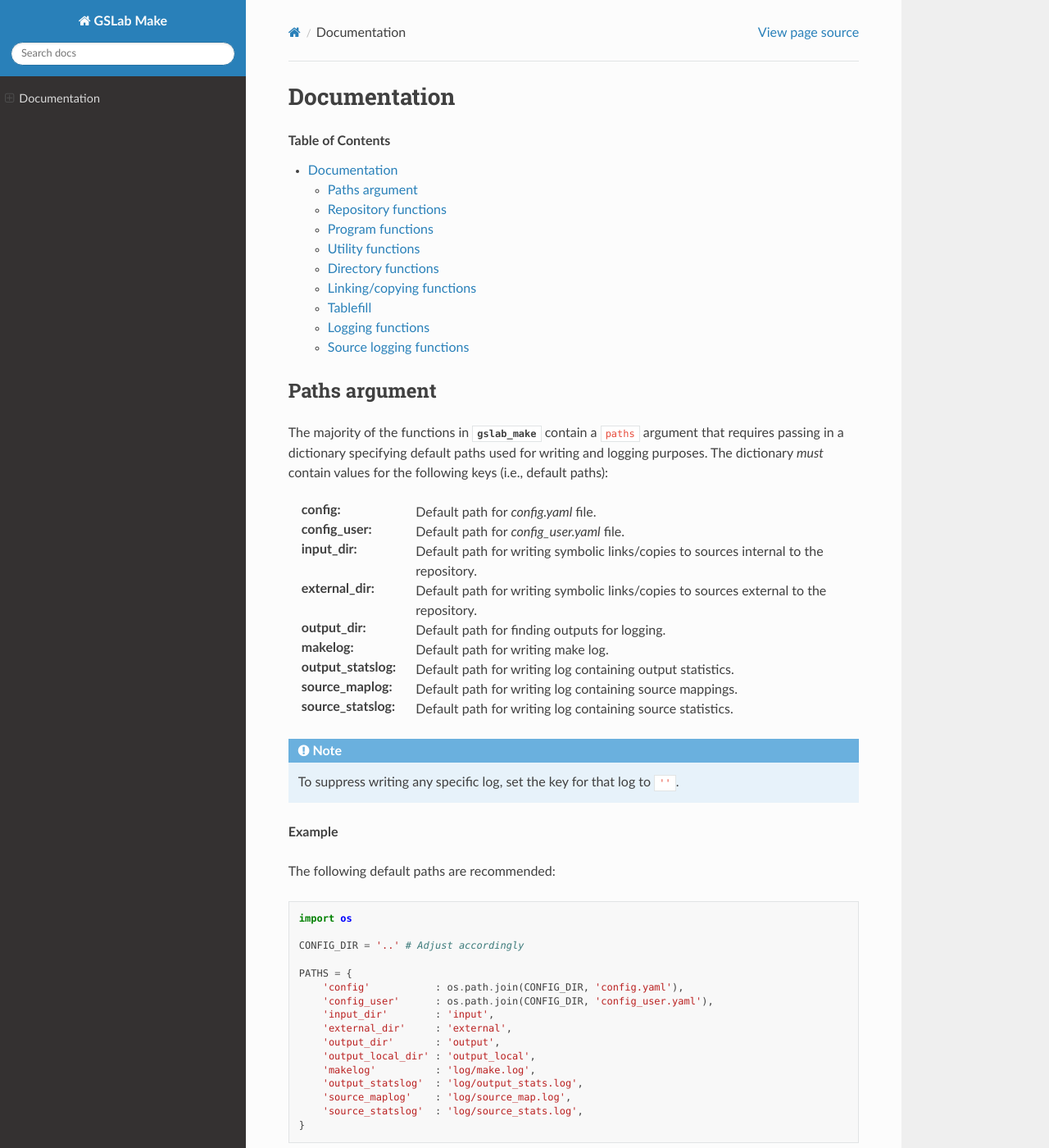
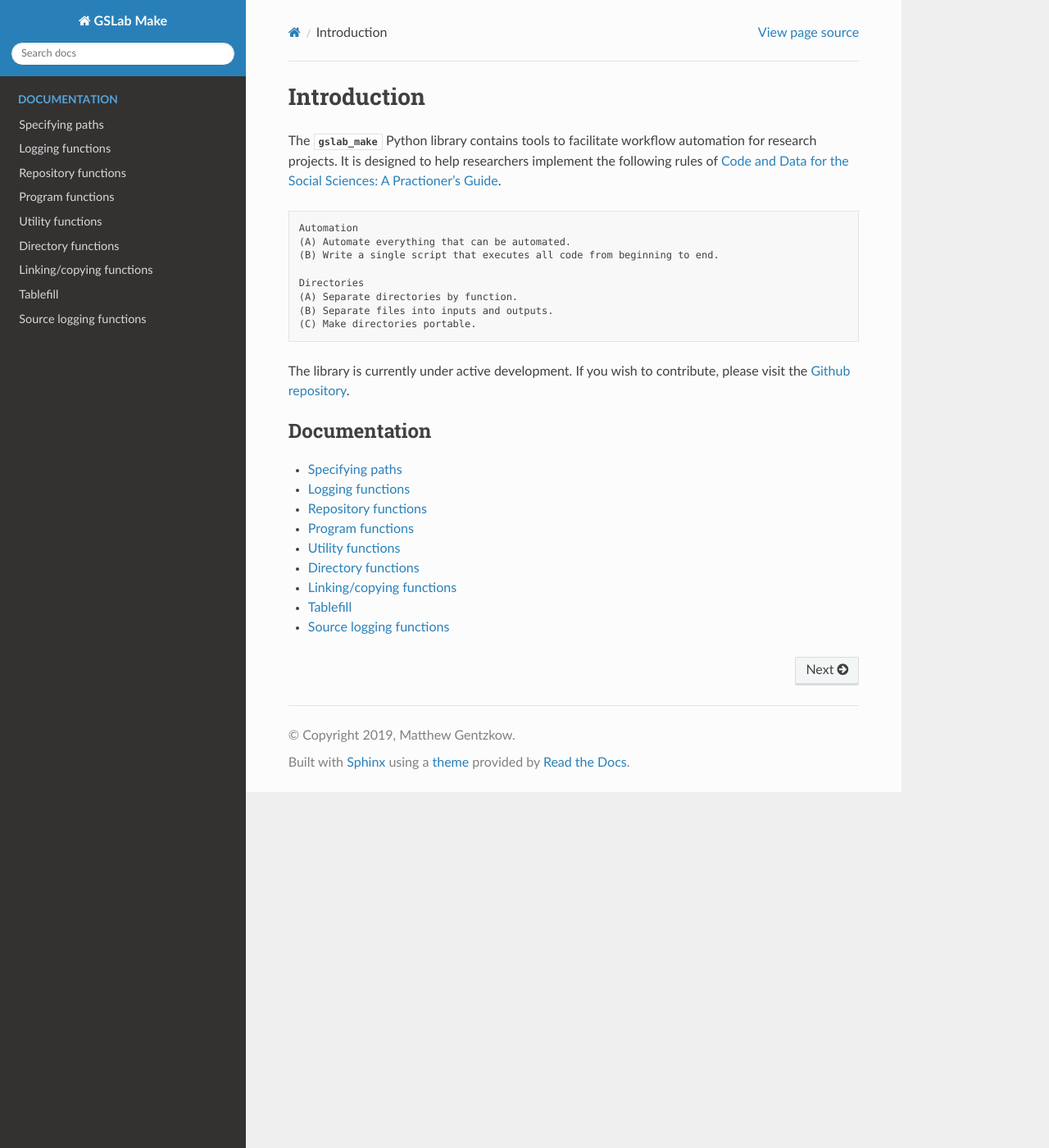
Before and after one commit to gslab-econ/gslab_make, a Sphinx documentation site: the page built from docs/source/index.rst, in a window 1280 px wide and 1400 px high. Shown: the whole window at 82% size. Built offline with Sphinx 7.4.7 and the Read the Docs theme 2.0.0, drawn with Linux system fonts in a browser that asks for light colours; some of the changed text lies outside the part shown.

Commit message:
#22: Continue adding to Sphinx documentation

```diff
--- a/docs/source/conf.py
+++ b/docs/source/conf.py
@@ -39,3 +39,7 @@ GoogleDocstring._parse = patched_parse
 
 html_theme = 'sphinx_rtd_theme'
 html_static_path = []
+
+autodoc_default_options = {
+    'member-order': 'bysource'
+}
--- a/docs/source/index.rst
+++ b/docs/source/index.rst
@@ -1,97 +1,24 @@
-*************
-Documentation
-*************
-.. contents:: Table of Contents
+************
+Introduction
+************
 
-Paths argument
-==============
-The majority of the functions in :mod:`gslab_make` contain a ``paths`` argument that requires passing in a dictionary specifying default paths used for writing and logging purposes. The dictionary *must* contain values for the following keys (i.e., default paths):
+The :mod:`gslab_make` Python library contains tools to facilitate workflow automation for research projects. It is designed to help researchers implement the following rules of `Code and Data for the Social Sciences: A Practioner's Guide <https://web.stanford.edu/~gentzkow/research/CodeAndData.pdf>`__.
 
-:config: Default path for `config.yaml` file.
-:config_user: Default path for `config_user.yaml` file.
-:input_dir: Default path for writing symbolic links/copies to sources internal to the repository.
-:external_dir: Default path for writing symbolic links/copies to sources external to the repository.
-:output_dir: Default path for finding outputs for logging.
-:makelog: Default path for writing make log.
-:output_statslog: Default path for writing log containing output statistics.
-:source_maplog: Default path for writing log containing source mappings.
-:source_statslog: Default path for writing log containing source statistics.
+.. code-block:: md
 
-.. Note::
-   To suppress writing any specific log, set the key for that log to ``''``.
+    Automation
+    (A) Automate everything that can be automated.
+    (B) Write a single script that executes all code from beginning to end.
 
-**Example**
+    Directories
+    (A) Separate directories by function.
+    (B) Separate files into inputs and outputs.
+    (C) Make directories portable.
 
-The following default paths are recommended:
+The library is currently under active development. If you wish to contribute, please visit the `Github repository <https://github.com/gentzkow/gslab_make>`__.
 
-.. code-block:: python
+.. toctree::
+   :maxdepth: 2
+   :caption: Documentation
 
-    import os
-
-    CONFIG_DIR = '..' # Adjust accordingly
-
-    PATHS = {
-        'config'           : os.path.join(CONFIG_DIR, 'config.yaml'),
-        'config_user'      : os.path.join(CONFIG_DIR, 'config_user.yaml'),
-        'input_dir'        : 'input',
-        'external_dir'     : 'external',
-        'output_dir'       : 'output',
-        'output_local_dir' : 'output_local',
-        'makelog'          : 'log/make.log',
-        'output_statslog'  : 'log/output_stats.log',
-        'source_maplog'    : 'log/source_map.log',
-        'source_statslog'  : 'log/source_stats.log',
-    }
-
-Functions in :mod:`gslab_make` that require a ``paths`` argument will specify the specific default paths required in their documentation.
-
-Repository functions
-====================
-
-The following functions are used to check file size and modification status of files tracked by git. The logs are intended to facilitate proper committing activity.
-
-.. automodule:: gslab_make.check_repo
-    :members:
-
-Program functions
-=================
-
-.. automodule:: gslab_make.run_program
-    :members:
-
-Utility functions
-=================
-
-.. automodule:: gslab_make.make_utility
-    :members:
-
-Directory functions
-===================
-
-.. automodule:: gslab_make.modify_dir
-    :members:
-
-Linking/copying functions
-=========================
-
-.. automodule:: gslab_make.move_sources
-    :members:
-
-Tablefill
-=========
-
-.. automodule:: gslab_make.tablefill
-    :members:
-
-Logging functions
-=================
-
-.. automodule:: gslab_make.write_logs
-    :members:
-
-Source logging functions
-========================
-
-
-.. automodule:: gslab_make.write_source_logs
-    :members:
+   documentation
```
Also changed, not shown: docs/source/documentation.rst (added, +94 -0 lines), 13 other files.
